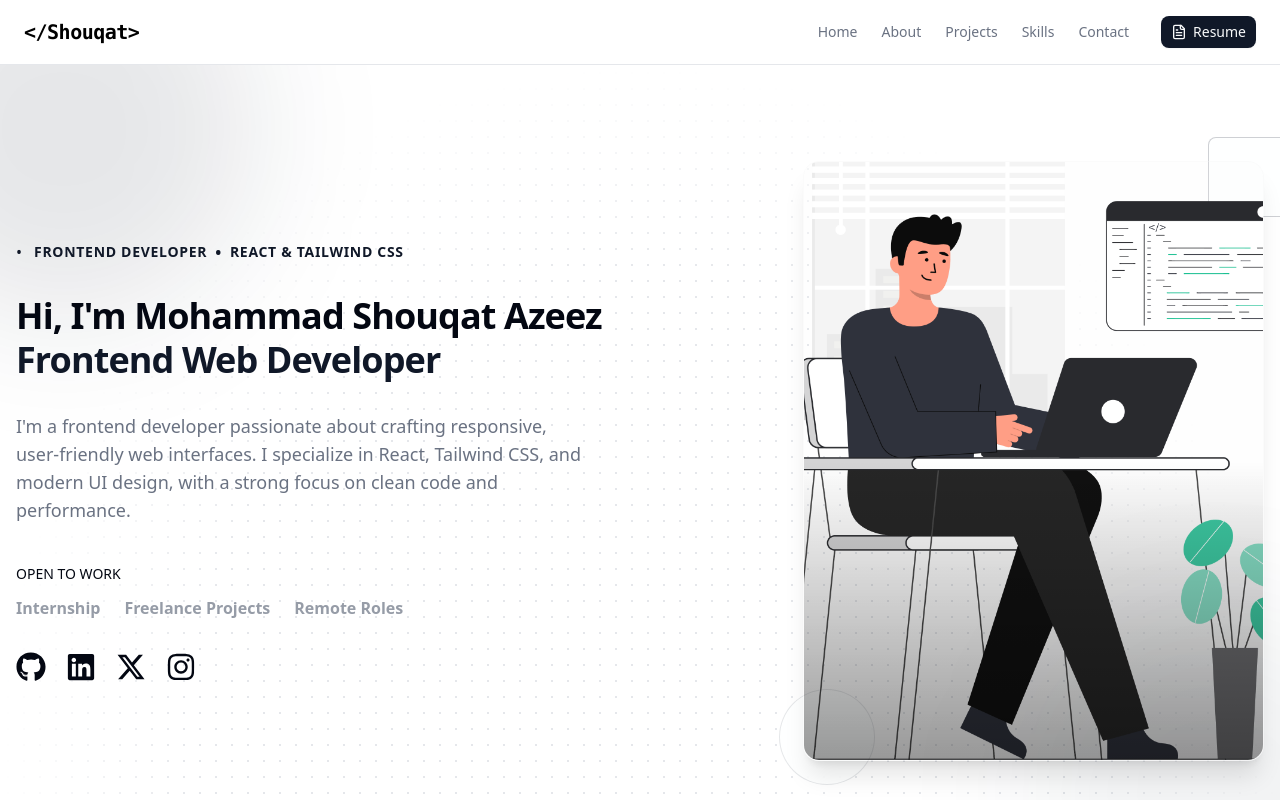
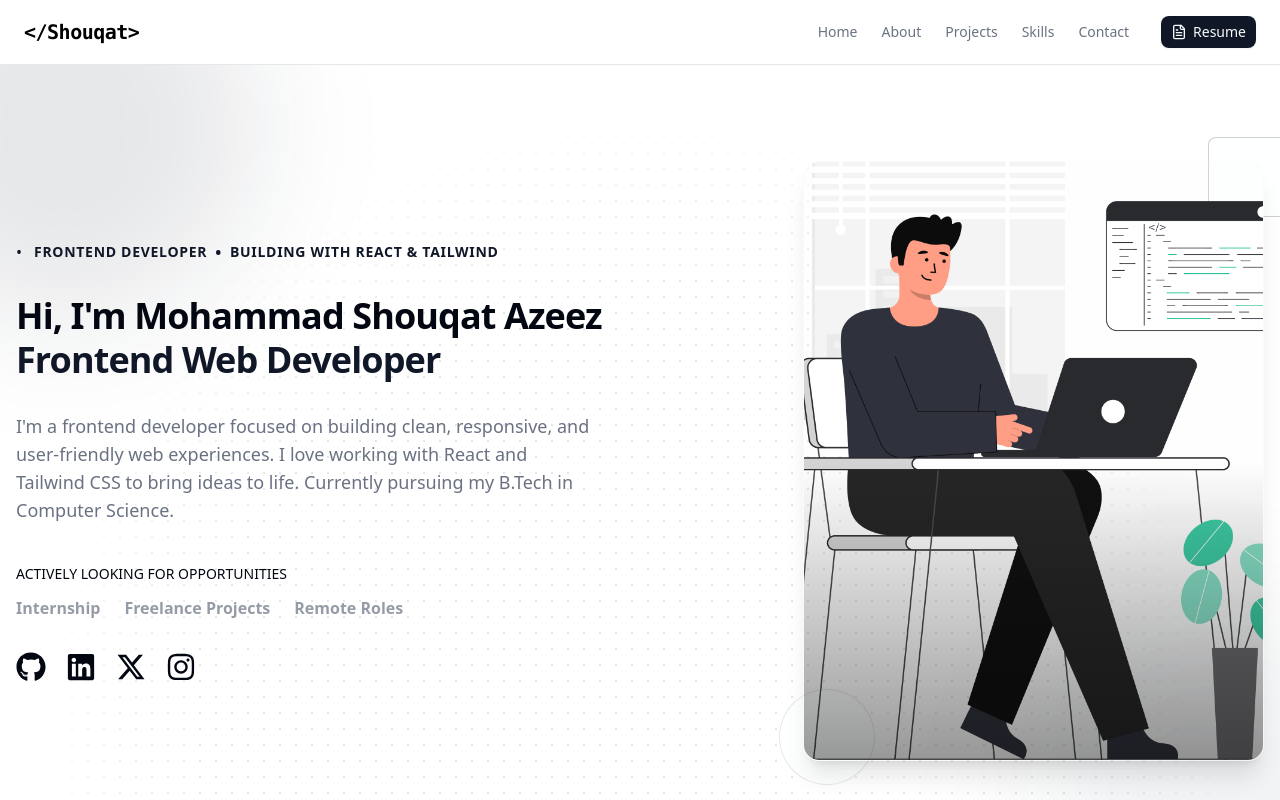
Before and after one commit to shouqatazeez/my-portfolio, a React (Vite) app: page / in a window 1280 px wide. Shown: the top 800 px of the page. Built offline with nearby package versions, Linux system fonts and the light colour scheme.

Commit message:
some minor changes in hero file

```diff
--- a/src/pages/Hero.jsx
+++ b/src/pages/Hero.jsx
@@ -12,10 +12,11 @@ function Hero() {
           <div className="space-y-6 md:space-y-8">
             <div className="flex items-center space-x-3">
               <span className="text-primary text-base">•</span>
+
               <h2 className="text-primary text-sm font-semibold tracking-wider uppercase flex items-center space-x-2">
                 <span>Frontend Developer</span>
                 <span className="text-base">•</span>
-                <span>React & Tailwind CSS</span>
+                <span>Building with React & Tailwind</span>
               </h2>
             </div>
 
@@ -27,13 +28,16 @@ function Hero() {
             </h1>
 
             <p className="text-muted-foreground max-w-xl text-lg">
-              I'm a frontend developer passionate about crafting responsive,
-              user-friendly web interfaces. I specialize in React, Tailwind CSS,
-              and modern UI design, with a strong focus on clean code and
-              performance.
+              I'm a frontend developer focused on building clean, responsive,
+              and user-friendly web experiences. I love working with React and
+              Tailwind CSS to bring ideas to life. Currently pursuing my B.Tech
+              in Computer Science.
             </p>
+
             <div className="pt-2">
-              <p className=" mb-3 text-sm font-medium">OPEN TO WORK</p>
+              <p className="mb-3 text-sm font-medium">
+                ACTIVELY LOOKING FOR OPPORTUNITIES
+              </p>
               <div className="flex flex-wrap items-center gap-6">
                 <div className="text-muted-foreground/70 hover:text-foreground font-semibold transition-colors">
                   Internship
@@ -47,7 +51,7 @@ function Hero() {
               </div>
             </div>
 
-            <div className="flex items-center space-x-5 mt-4 text-3xl  ">
+            <div className="flex items-center space-x-5 mt-4 text-3xl">
               <a
                 href="https://github.com/shouqatazeez"
                 target="_blank"
@@ -80,20 +84,19 @@ function Hero() {
           </div>
         </div>
 
-        <div className="relative flex aspect-[4/5] w-full items-center md:col-span-2 md:aspect-auto md:h-[600px]">
-          <div className="border-primary/20 bg-background/50 absolute -top-6 -right-6 h-20 w-20 rounded-md border backdrop-blur-sm"></div>
+        <div className="relative flex aspect-[4/5] w-full items-center justify-center md:col-span-2 md:h-[600px]">
+          <div className="border-primary/20 bg-background/50 absolute -top-6 -right-6 h-20 w-20 rounded-md border backdrop-blur-sm" />
 
-          <div className="border-muted/30 bg-muted/10 relative z-10 h-full w-full overflow-hidden rounded-2xl border shadow-xl justify-center">
+          <div className="border-muted/30 bg-muted/10 relative z-10 h-full w-full overflow-hidden rounded-2xl border shadow-xl">
             <img
               src={hero}
-              alt="Designer's workspace with contemporary design elements"
+              alt="Developer working"
               className="object-cover object-center w-full h-full"
             />
-
             <div className="absolute inset-0 bg-gradient-to-t from-black/40 via-transparent to-transparent"></div>
           </div>
 
-          <div className="border-primary/10 bg-background/50 absolute -bottom-6 -left-6 h-24 w-24 rounded-full border backdrop-blur-sm"></div>
+          <div className="border-primary/10 bg-background/50 absolute -bottom-6 -left-6 h-24 w-24 rounded-full border backdrop-blur-sm" />
         </div>
       </div>
     </div>
```
